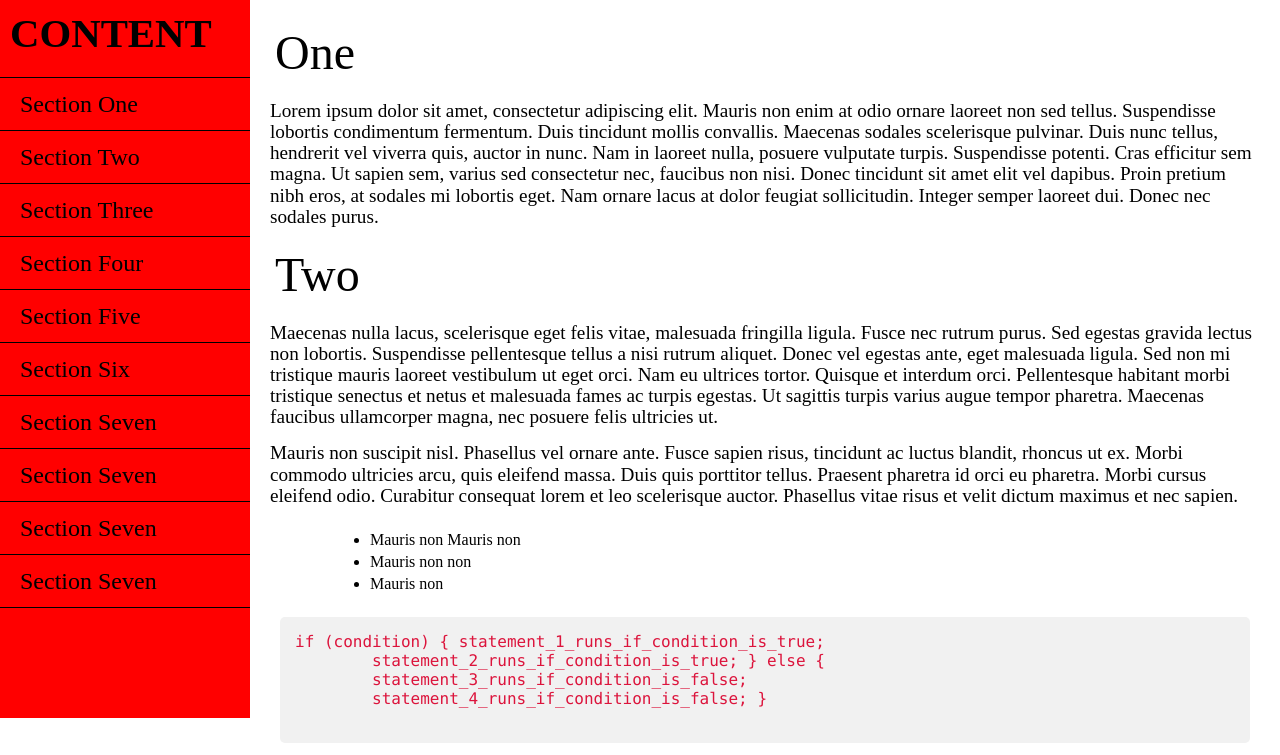
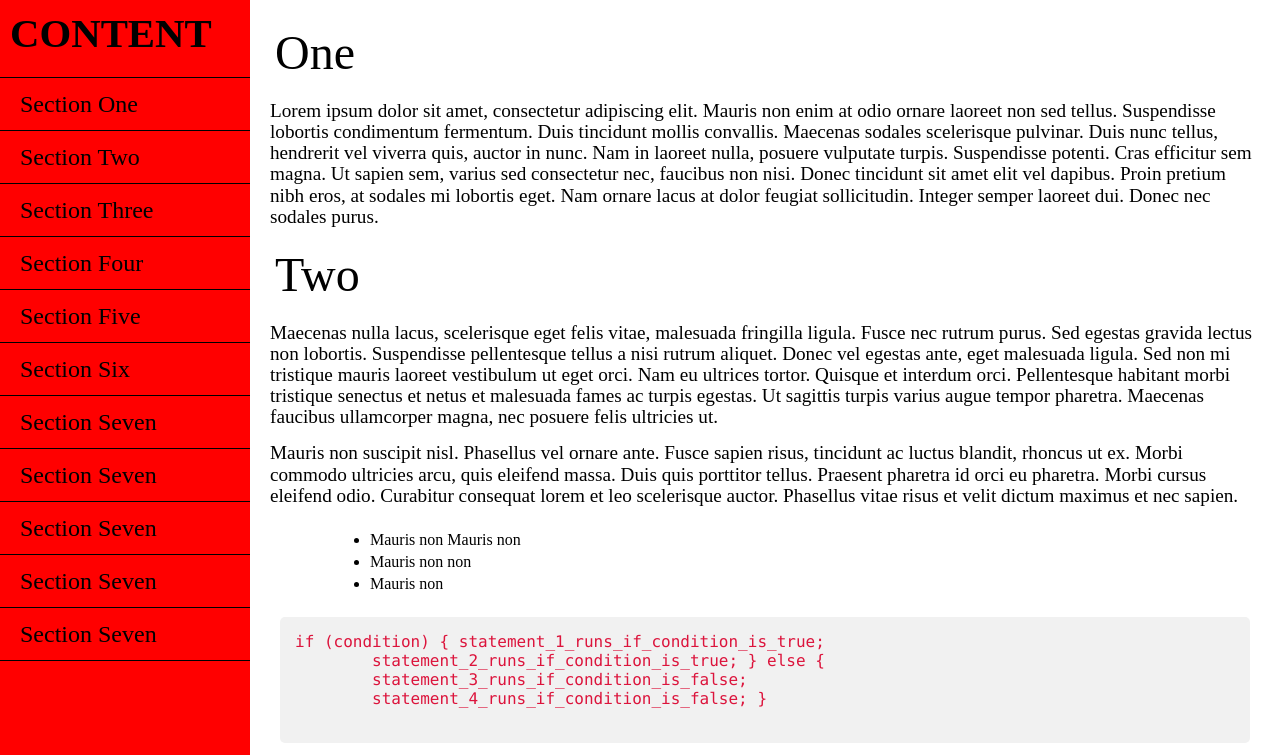
Before and after one commit to shotius/Fcc-Technical-Documentation-navbarProblem, a plain HTML site: page index.html in a window 1280 px wide. Shown: the top 755 px of the page. Drawn offline with Linux system fonts and the light colour scheme.

Commit message:
Update style.css

```diff
--- a/style.css
+++ b/style.css
@@ -32,7 +32,7 @@ body {
 #nav-ul {
   list-style-type: disc;
   line-height: 1.5em;
-  height: 540px;
+  height: 600px;
   overflow-y: auto;
   overflow-x: hidden;
   margin-bottom: 100px;
```
